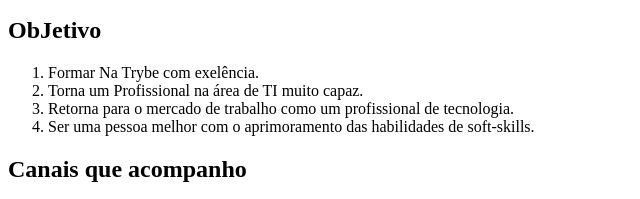
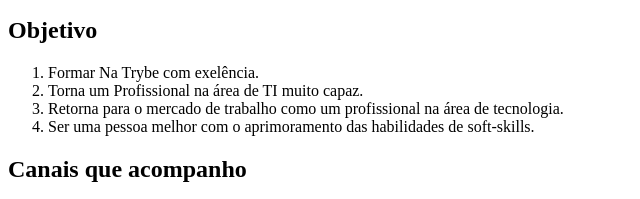
Before and after one commit to JonathanProjetos/JonathanProjetos.github.io, a plain HTML site: page index.html in a window 1280 px wide. Shown: the part 709-908 px from the top of the page, 0-640 px from the left. Drawn offline with Linux system fonts and the light colour scheme.

Commit message:
alreraçao no texto

```diff
--- a/index.html
+++ b/index.html
@@ -33,12 +33,12 @@
         </ul>
     </p>
     <p id="objetivo">
-        <h2>ObJetivo</h2>
+        <h2>Objetivo</h2>
 
         <Ol>
             <li>Formar Na Trybe com exelência.</li>
             <li>Torna um Profissional na área de TI muito capaz.</li>
-            <li>Retorna para o mercado de trabalho como um profissional de tecnologia.</li>
+            <li>Retorna para o mercado de trabalho como um profissional na área de tecnologia.</li>
             <li>Ser uma pessoa melhor com o aprimoramento das habilidades de soft-skills.</li>
 
         </Ol>
```
